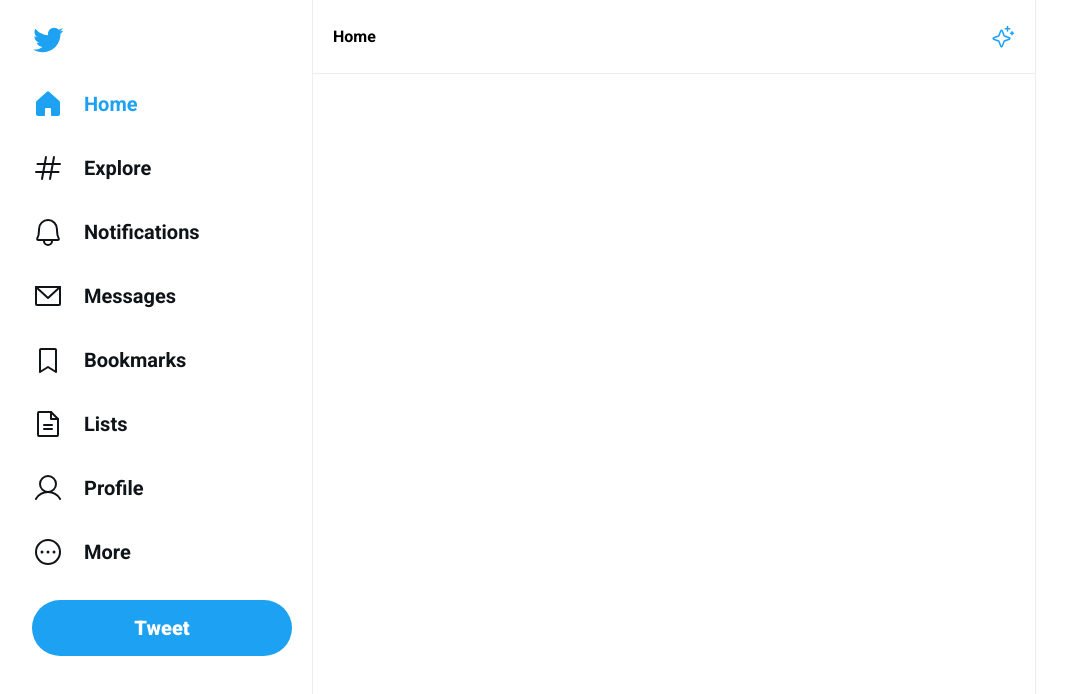
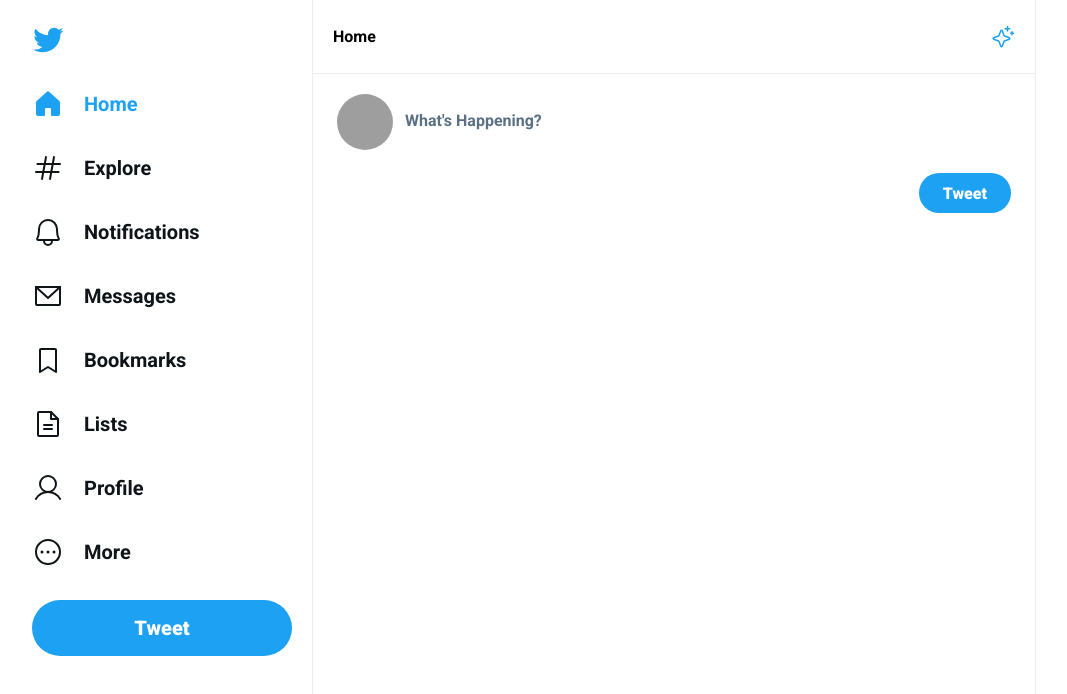
Before and after one commit to Jeronimo-MZ/twitter-ui, a React (Vite) app: page / in a window 1280 px wide. Shown: the top 694 px of the page, without its empty margins (116-1183 px from the left). Built offline with nearby package versions, Linux system fonts and the light colour scheme; grey boxes are pictures that could not be loaded.

Commit message:
feat: add new tweet form

```diff
--- /dev/null
+++ b/src/components/new-tweet-form/index.tsx
@@ -0,0 +1,19 @@
+import styles from "./new-tweet-form.module.css";
+export function NewTweetForm() {
+    return (
+        <form className={styles.container}>
+            <label htmlFor="tweet">
+                <img
+                    src="https://github.com/jeronimo-mz.png"
+                    alt="Jerónimo Matavel"
+                />
+                <textarea
+                    name="tweet"
+                    id="tweet"
+                    placeholder="What's Happening?"
+                />
+            </label>
+            <button type="submit">Tweet</button>
+        </form>
+    );
+}
--- /dev/null
+++ b/src/components/new-tweet-form/new-tweet-form.module.css
@@ -0,0 +1,50 @@
+.container {
+    width: 100%;
+    padding: 2rem 2.4rem;
+    display: flex;
+    flex-direction: column;
+    gap: 0.8rem;
+}
+
+.container > label {
+    display: flex;
+    gap: 1.2rem;
+}
+
+.container > label > img {
+    width: 5.6rem;
+    height: 5.6rem;
+    border-radius: 50%;
+}
+
+.container > label > textarea {
+    flex: 1;
+    padding: 1.65rem 0;
+    resize: none;
+    border: none;
+    outline: none;
+    font-weight: 600;
+    color: var(--text-primary);
+}
+
+.container > label > textarea::placeholder {
+    color: var(--text-secondary);
+}
+
+.container > button {
+    background: var(--twitter-blue);
+    border: none;
+    color: var(--text-white);
+    border-radius: 9999px;
+    padding: 1.05rem 2.4rem;
+    display: flex;
+    align-self: flex-end;
+    align-items: center;
+    justify-content: center;
+    font-size: 1.6rem;
+    font-weight: 800;
+}
+
+.container > button:hover {
+    filter: brightness(0.95);
+}
--- a/src/pages/Home/index.tsx
+++ b/src/pages/Home/index.tsx
@@ -1,4 +1,5 @@
 import { Header } from "@/components/header";
+import { NewTweetForm } from "@/components/new-tweet-form";
 import { Sidebar } from "@/components/sidebar";
 import styles from "./home.module.css";
 
@@ -8,6 +9,9 @@
             <Sidebar />
             <div className={styles.content}>
                 <Header />
+                <main className={styles.timeline}>
+                    <NewTweetForm />
+                </main>
             </div>
         </div>
     );
--- a/src/styles/global.css
+++ b/src/styles/global.css
@@ -8,6 +8,7 @@
     font-size: 62.5%;
     --twitter-blue: #1da1f2;
     --text-primary: #0f1419;
+    --text-secondary: #5b7083;
     --border-color: #ebeef0;
     --text-white: #fff;
 }
```
